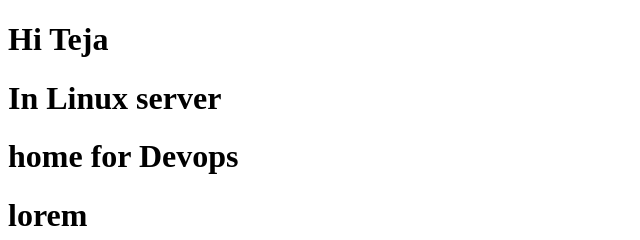
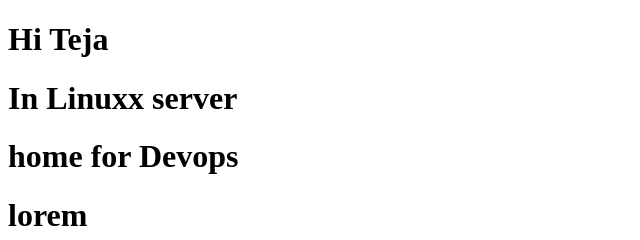
Before and after one commit to Teja982/Terraform_mysingle, a plain HTML site: page index.html in a window 1280 px wide. Shown: the full height of the page, 0-640 px from the left. Drawn offline with Linux system fonts and the light colour scheme.

Commit message:
no password

```diff
--- a/index.html
+++ b/index.html
@@ -6,7 +6,7 @@
 <body>
 	<div class="container" align="centre">
 		<h1>Hi Teja</h1>
-		<h1>In Linux server</h1>
+		<h1>In Linuxx server</h1>
 	</div>
 <h1>home for Devops</h1>
 <h1>lorem</h1>
```
